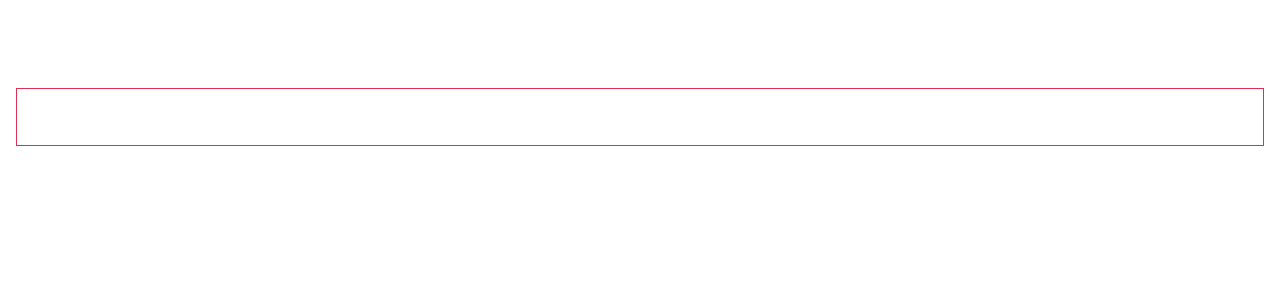
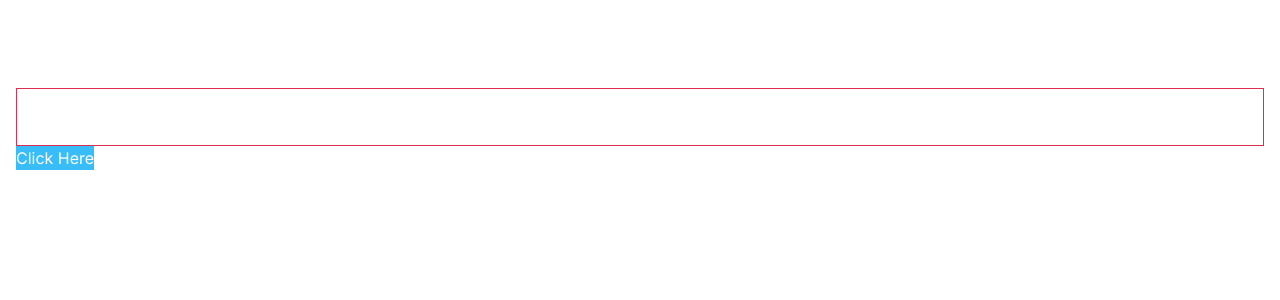
Before and after one commit to Rithik2211/todo-typescript, a Next.js app in the folder next-typescript/: page / in a window 1280 px wide. Shown: the top 300 px of the page. Built offline with nearby package versions, Linux system fonts and the light colour scheme.

Commit message:
tailwind setup

```diff
--- a/next-typescript/app/page.tsx
+++ b/next-typescript/app/page.tsx
@@ -11,6 +11,7 @@ export default function Home() {
       <div className={styles.card}>
         <h1>New component</h1>
       </div>
+      <button className='bg-sky-400 hover:bg-sky-500 '>Click Here</button>
     </main>
   );
 }
```
Also changed, not shown: next-typescript/app/page.module.css (line endings or trailing spaces).
